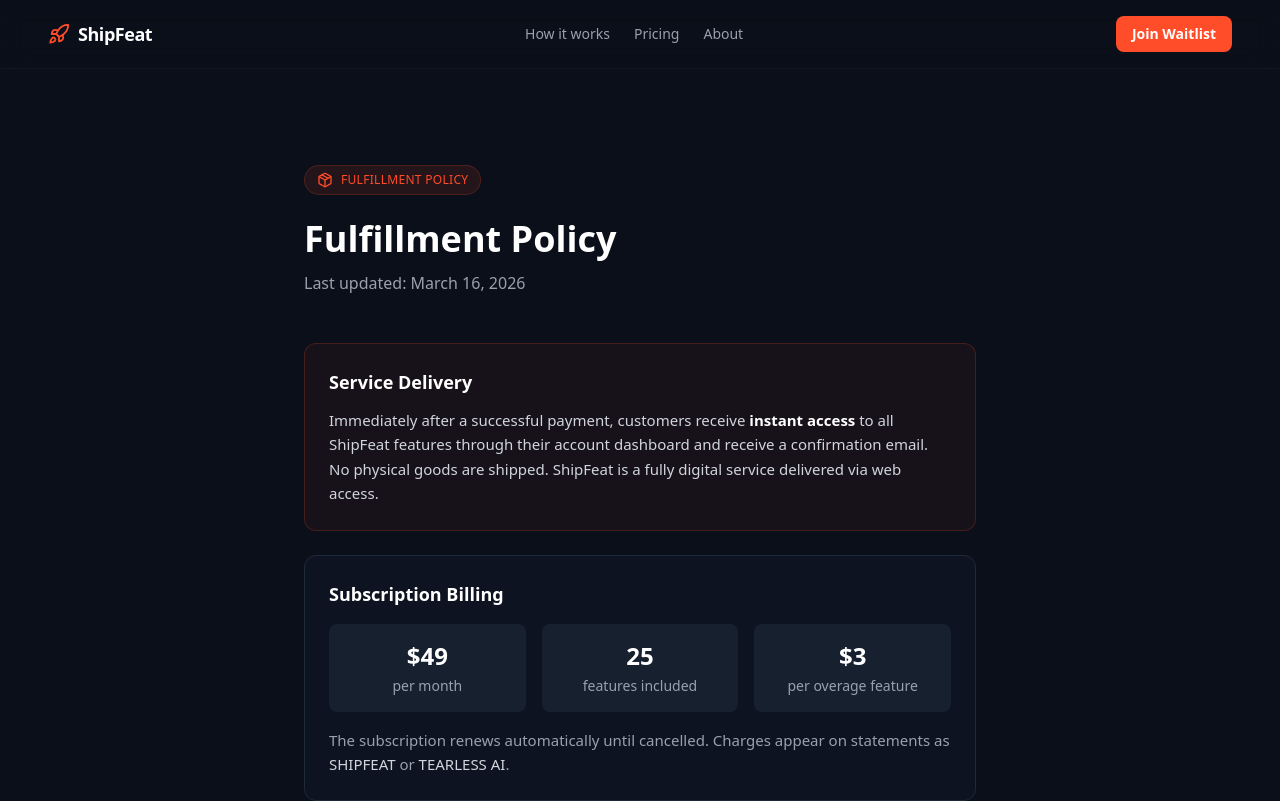
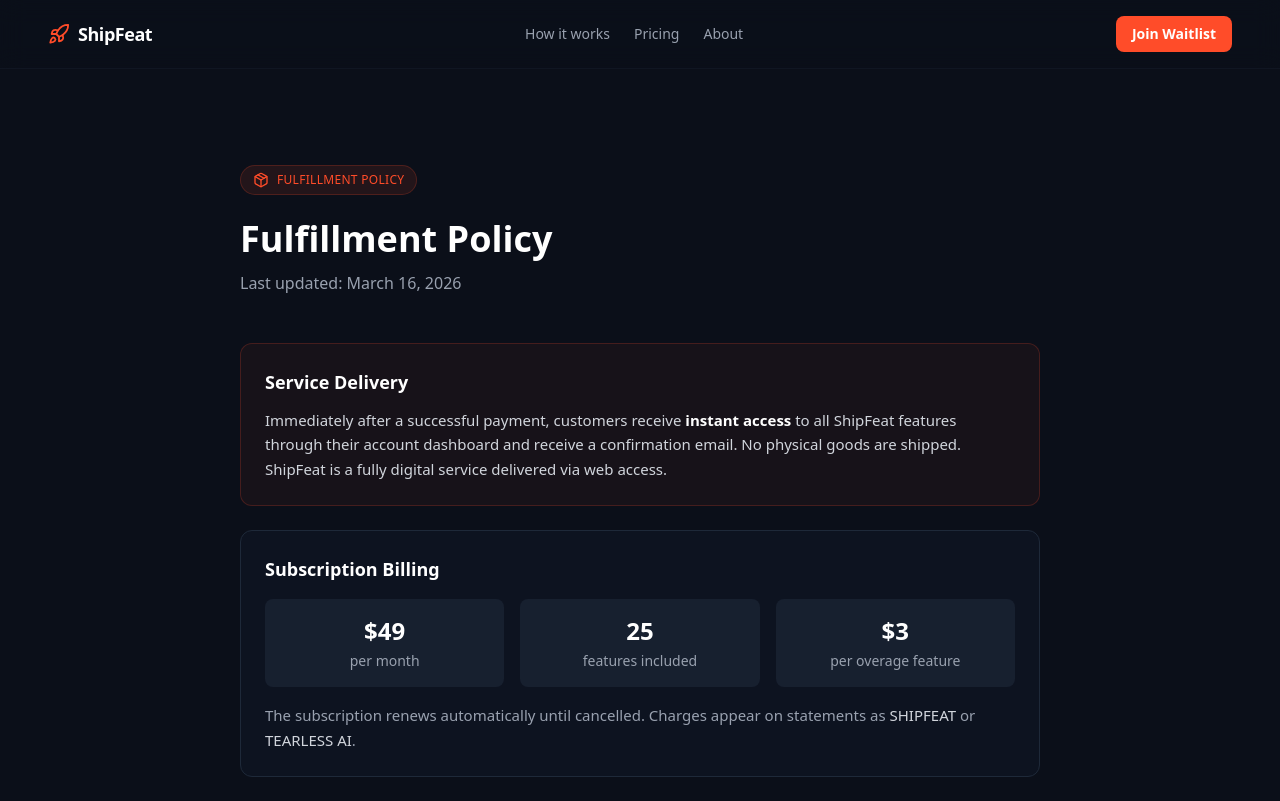
Before and after one commit to tearless-ai/shipfeat-www, a Next.js app: page /fulfillment in a window 1280 px wide. Shown: the top 801 px of the page. Built offline with nearby package versions, Linux system fonts and the light colour scheme.

Commit message:
style: widen policy pages from max-w-3xl to max-w-4xl

```diff
--- a/app/fulfillment/page.tsx
+++ b/app/fulfillment/page.tsx
@@ -3,7 +3,7 @@
 export default function FulfillmentPage() {
   return (
     <section className="py-24">
-      <div className="max-w-3xl mx-auto px-8 lg:px-12">
+      <div className="max-w-4xl mx-auto px-8 lg:px-12">
         {/* Header */}
         <div className="mb-12">
           <div className="inline-flex items-center gap-2 px-3 py-1.5 rounded-full bg-[#FF4C29]/10 border border-[#FF4C29]/20 mb-6">
--- a/app/privacy/page.tsx
+++ b/app/privacy/page.tsx
@@ -3,7 +3,7 @@
 export default function PrivacyPage() {
   return (
     <section className="py-24">
-      <div className="max-w-3xl mx-auto px-8 lg:px-12">
+      <div className="max-w-4xl mx-auto px-8 lg:px-12">
         {/* Header */}
         <div className="mb-12">
           <div className="inline-flex items-center gap-2 px-3 py-1.5 rounded-full bg-[#FF4C29]/10 border border-[#FF4C29]/20 mb-6">
--- a/app/terms/page.tsx
+++ b/app/terms/page.tsx
@@ -57,7 +57,7 @@
 
   return (
     <section className="py-24">
-      <div className="max-w-3xl mx-auto px-8 lg:px-12">
+      <div className="max-w-4xl mx-auto px-8 lg:px-12">
         {/* Header */}
         <div className="mb-12">
           <div className="inline-flex items-center gap-2 px-3 py-1.5 rounded-full bg-[#FF4C29]/10 border border-[#FF4C29]/20 mb-6">
```
